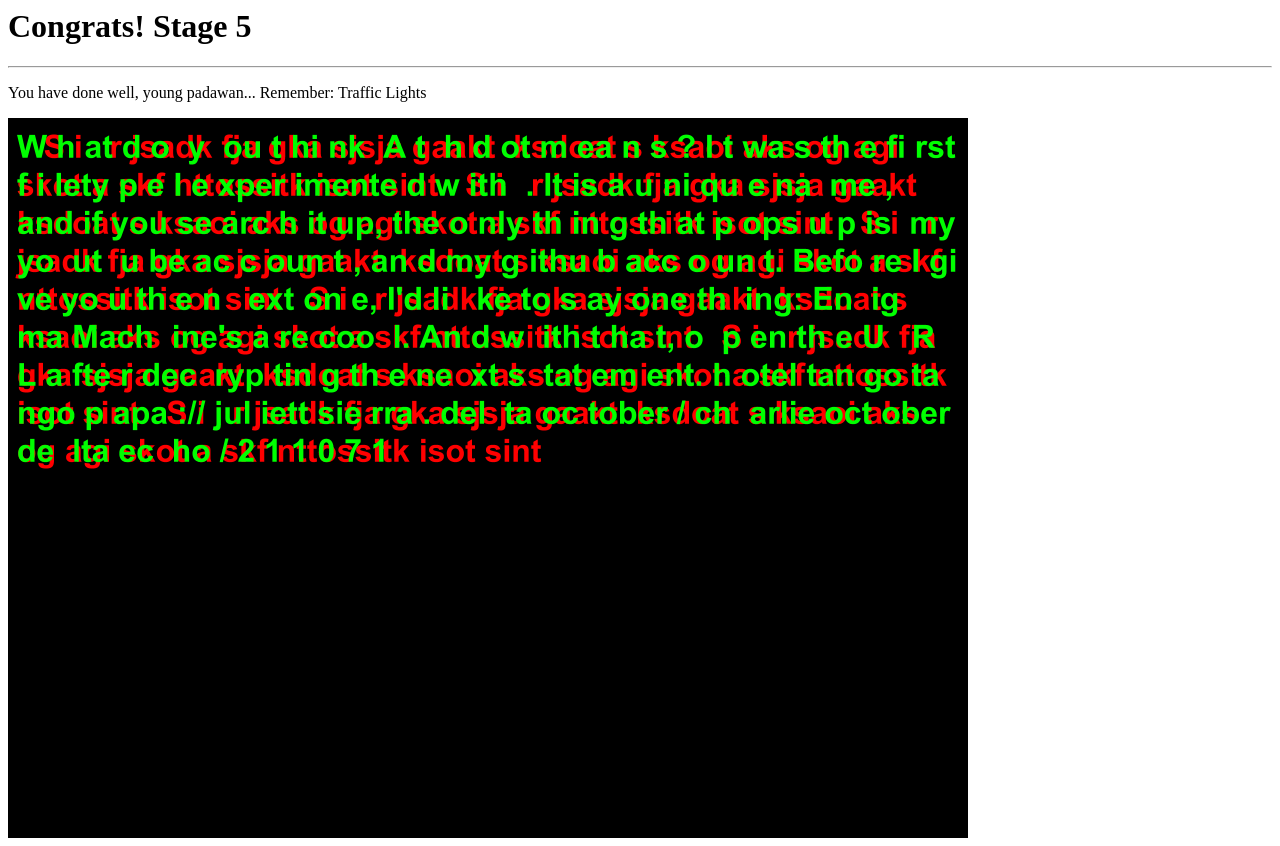
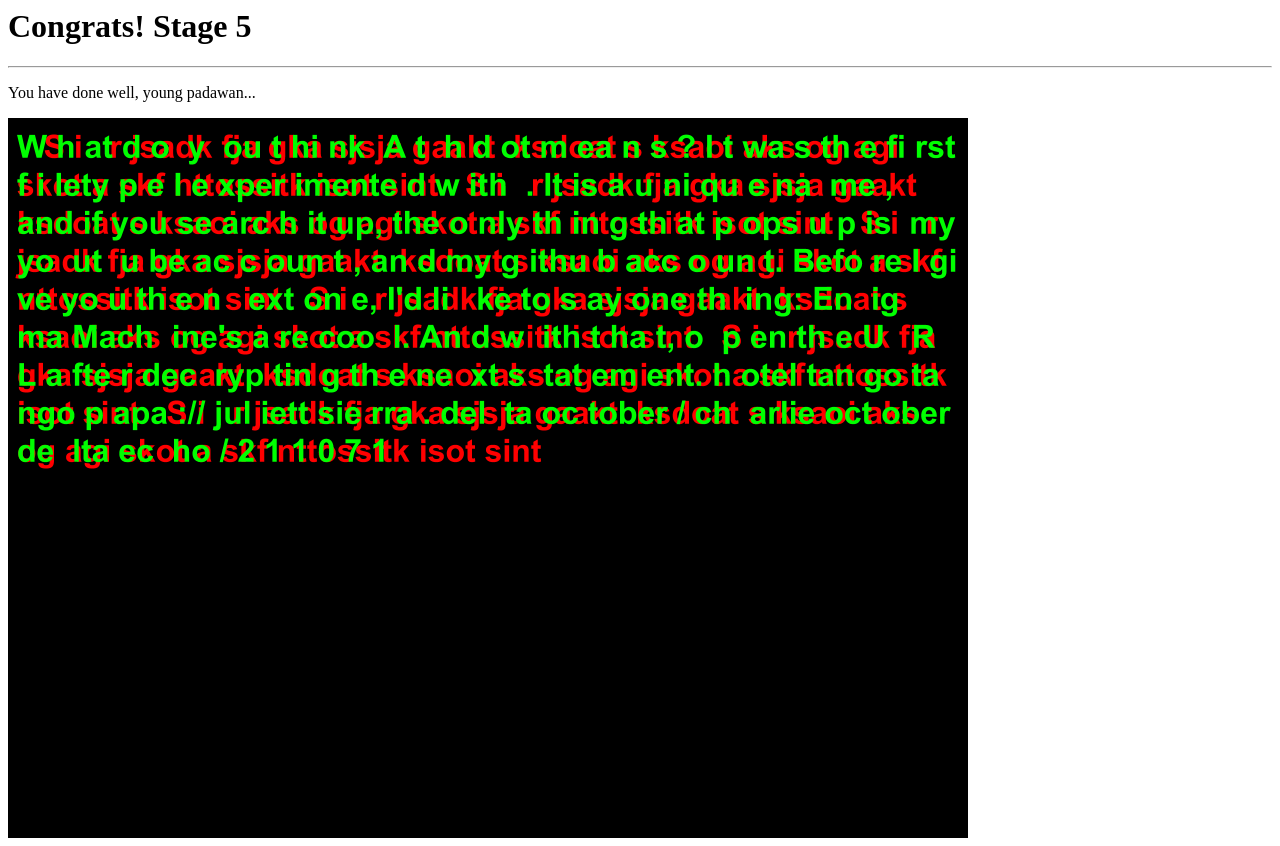
Before and after one commit to athdot/deutschistgut, a plain HTML site: page index.html in a window 1280 px wide. Drawn offline with Linux system fonts and the light colour scheme.

Commit message:
Update index.html

```diff
--- a/index.html
+++ b/index.html
@@ -1,4 +1,4 @@
 <h1> Congrats! Stage 5</h1>
 <hr>
-<p> You have done well, young padawan... Remember: Traffic Lights</p>
+<p> You have done well, young padawan...</p>
 <img src="diff.png" />
```
